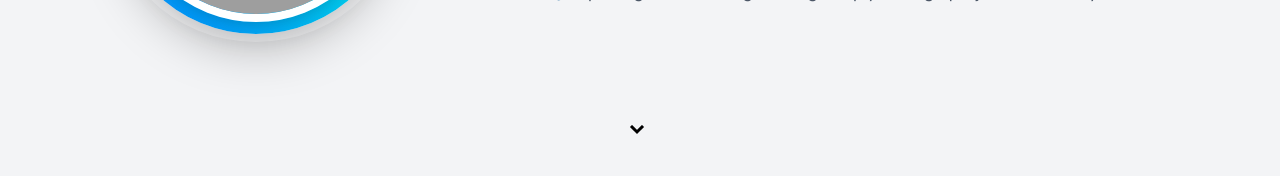
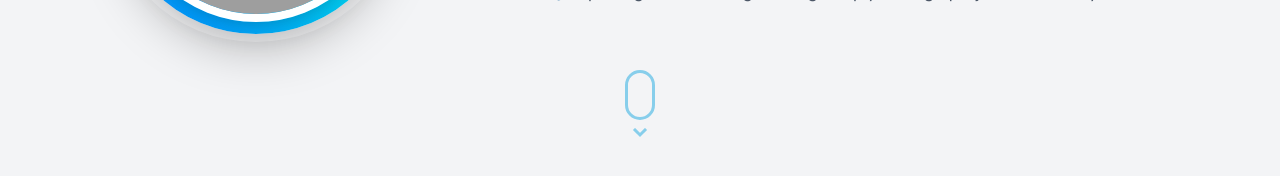
Before and after one commit to mar1shell/me.mar1shell, a React (Vite) app: page / in a window 1280 px wide. Shown: the part 370-546 px from the top of the page. Built offline with nearby package versions, Linux system fonts and the light colour scheme; grey boxes are pictures that could not be loaded.

Commit message:
refixed color problem in scrollindicator

```diff
--- a/src/index.css
+++ b/src/index.css
@@ -294,7 +294,7 @@
   width: var(--sizeX);
   height: var(--sizeY);
   margin-left: var(sizeX / 2);
-  border: calc(var(--sizeX) / 10) solid var(skyblue);
+  border: calc(var(--sizeX) / 10) solid skyblue;
   border-radius: 50px;
   box-sizing: border-box;
   margin-bottom: 16px;
@@ -309,7 +309,7 @@
   width: 6px;
   height: 6px;
   margin-left: -3px;
-  background-color: var(skyblue);
+  background-color: skyblue;
   border-radius: 100%;
   animation: scrolldown-anim 2s infinite;
   box-sizing: border-box;
@@ -352,7 +352,7 @@
 .chevrondown {
   margin-top: -6px;
   position: relative;
-  border: solid var(skyblue);
+  border: solid skyblue;
   border-width: 0 3px 3px 0;
   display: inline-block;
   width: 10px;
```
